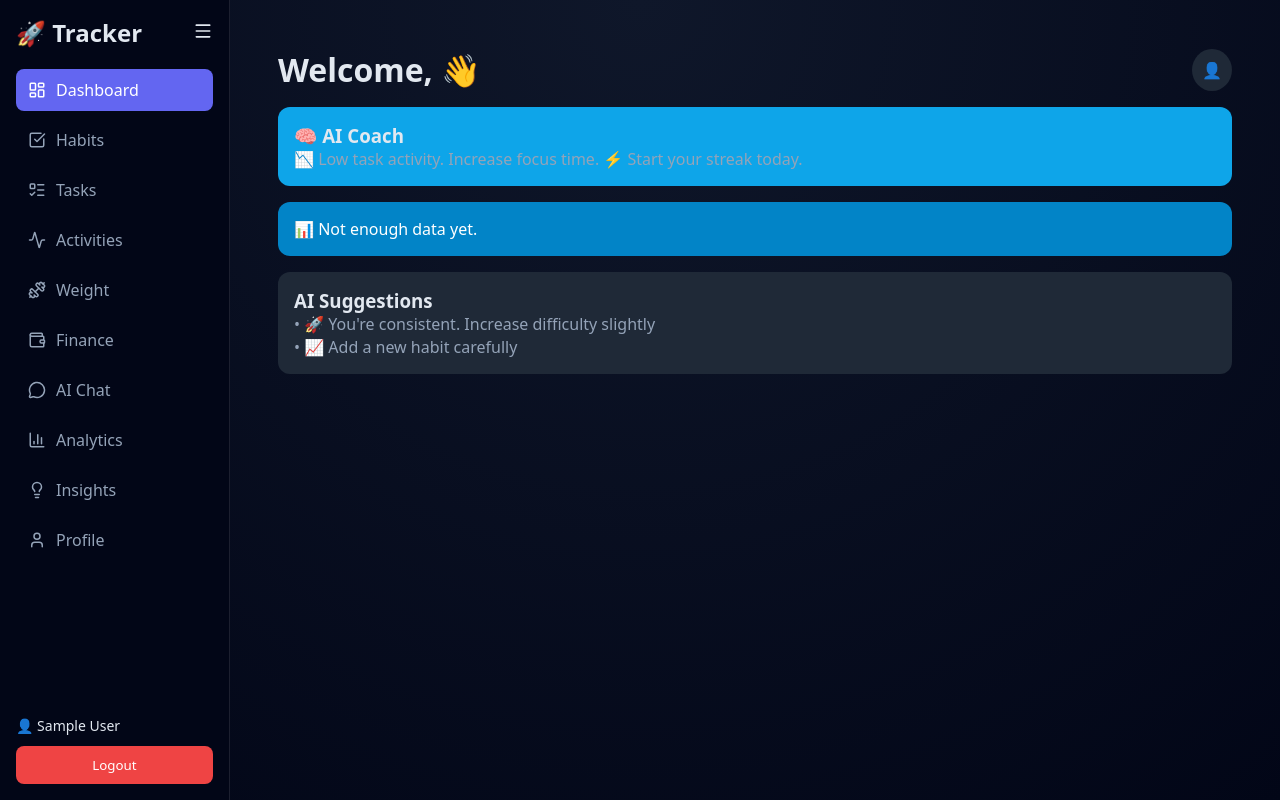
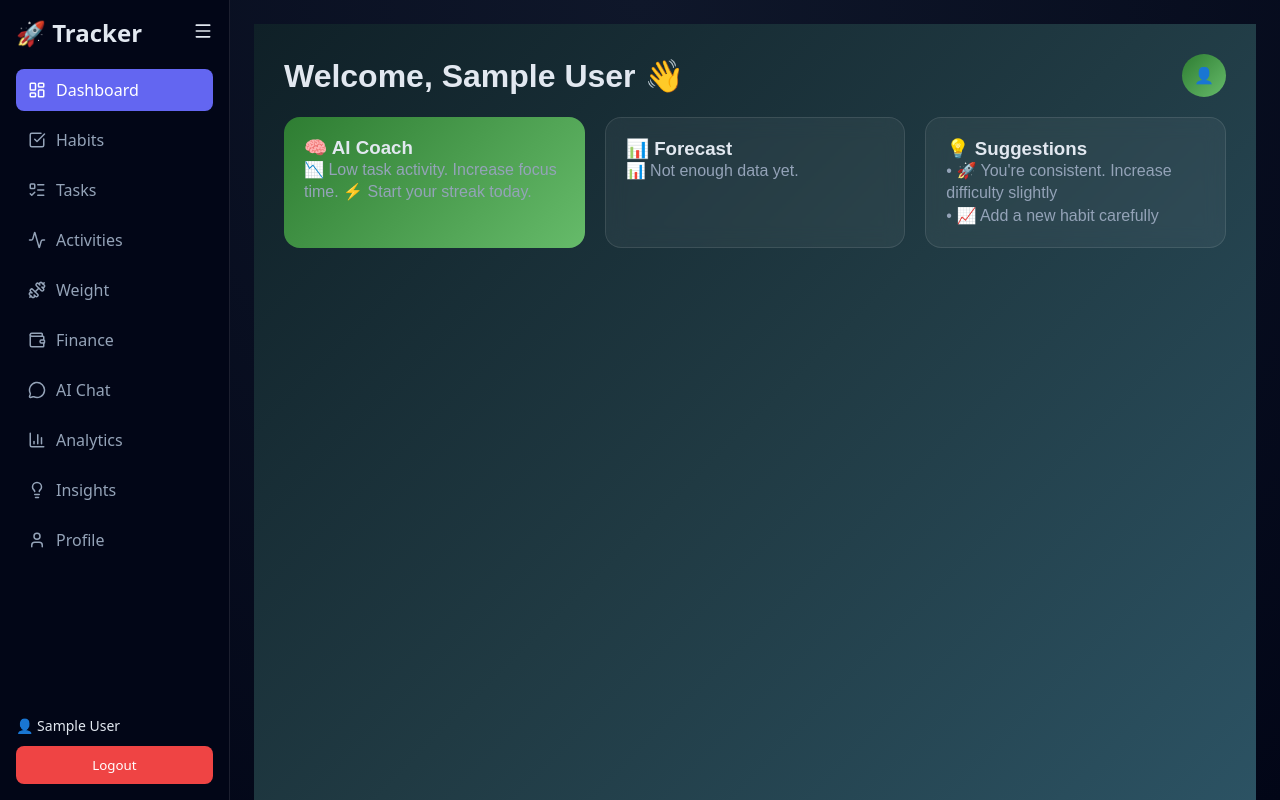
Before and after one commit to mavanigadda09/daily-tracker-app, a React (Vite) app: page / in a window 1280 px wide. Built offline with nearby package versions, Linux system fonts and the light colour scheme; no server answers; the database is empty; sample sign-in values are in the browser's storage.

Commit message:
fix: pass data to dashboard + UI sync

```diff
--- a/src/App.jsx
+++ b/src/App.jsx
@@ -11,7 +11,7 @@ import Activities from "./Activities";
 import Profile from "./Profile";
 import Weight from "./Weight";
 import Chat from "./Chat";
-import Finance from "./Finance"; // ✅ NEW
+import Finance from "./Finance";
 
 import Layout from "./Layout";
 import ProtectedRoute from "./ProtectedRoute";
@@ -60,7 +60,7 @@ export default function App() {
   const [weightGoal, setWeightGoal] = useState(null);
   const [logs, setLogs] = useState({});
   const [tasks, setTasks] = useState([]);
-  const [financeData, setFinanceData] = useState([]); // ✅ already exists
+  const [financeData, setFinanceData] = useState([]);
   const [chatHistory, setChatHistory] = useState([]);
   const [initialLoad, setInitialLoad] = useState(true);
 
@@ -77,7 +77,7 @@ export default function App() {
       setWeightGoal(data.weightGoal || null);
       setTasks(data.tasks || []);
       setGoal(data.goal || {});
-      setFinanceData(data.financeData || []); // ✅ finance load
+      setFinanceData(data.financeData || []);
       setChatHistory(data.chatHistory || []);
     });
   }, [firebaseUser]);
@@ -93,7 +93,7 @@ export default function App() {
       setWeightGoal(data.weightGoal || null);
       setTasks(data.tasks || []);
       setGoal(data.goal || {});
-      setFinanceData(data.financeData || []); // ✅ finance realtime
+      setFinanceData(data.financeData || []);
       setChatHistory(data.chatHistory || []);
       setInitialLoad(false);
     });
@@ -112,7 +112,7 @@ export default function App() {
       weightGoal,
       tasks,
       goal,
-      financeData, // ✅ finance auto-save
+      financeData,
       chatHistory
     });
 
@@ -123,7 +123,7 @@ export default function App() {
     weightGoal,
     tasks,
     goal,
-    financeData, // ✅ triggers save
+    financeData,
     chatHistory,
     firebaseUser,
     initialLoad
@@ -146,27 +146,17 @@ export default function App() {
     setWeightLogs((prev) => prev.filter((w) => w.date !== date));
   };
 
-  // ===== 🔥 AI ACTION HANDLERS =====
+  // ===== AI ACTIONS =====
   const handleAddHabit = (name) => {
-    setItems((prev) => [
-      ...prev,
-      { name, type: "habit", completed: {} }
-    ]);
+    setItems((prev) => [...prev, { name, type: "habit", completed: {} }]);
   };
 
   const handleAddTask = (name) => {
-    setTasks((prev) => [
-      ...prev,
-      { title: name, done: false }
-    ]);
+    setTasks((prev) => [...prev, { title: name, done: false }]);
   };
 
   const handleAddExpense = (expense) => {
-    const success = addFinance(expense);
-    if (!success) {
-      console.error("Failed to add expense:", expense);
-    }
-    return success;
+    return addFinance(expense);
   };
 
   // ===== LOADING =====
@@ -184,20 +174,33 @@ export default function App() {
         <Route path="/onboarding" element={<Onboarding />} />
 
         {/* PROTECTED */}
-        <Route path="/" element={
-          <ProtectedRoute firebaseUser={firebaseUser}>
-            <Layout user={user} onLogout={handleLogout} />
-          </ProtectedRoute>
-        }>
+        <Route
+          path="/"
+          element={
+            <ProtectedRoute firebaseUser={firebaseUser}>
+              <Layout user={user} onLogout={handleLogout} />
+            </ProtectedRoute>
+          }
+        >
 
-          <Route index element={<Dashboard />} />
+          {/* 🔥 FIXED: PASS DATA INTO DASHBOARD */}
+          <Route
+            index
+            element={
+              <Dashboard
+                items={items}
+                logs={logs}
+                tasks={tasks}
+                user={user}
+                setGoal={setGoal}
+                weightLogs={weightLogs}
+                weightGoal={weightGoal}
+              />
+            }
+          />
 
-          {/* ✅ FINANCE ROUTE */}
           <Route path="finance" element={
-            <Finance
-              financeData={financeData}
-              setFinanceData={setFinanceData}
-            />
+            <Finance financeData={financeData} setFinanceData={setFinanceData} />
           } />
 
           <Route path="chat" element={
@@ -206,7 +209,7 @@ export default function App() {
               tasks={tasks}
               weightLogs={weightLogs}
               user={user}
-              financeData={financeData} // ✅ AI can use finance
+              financeData={financeData}
               module="general"
               chatHistory={chatHistory}
               onHistoryChange={setChatHistory}
--- a/src/Dashboard.jsx
+++ b/src/Dashboard.jsx
@@ -12,7 +12,7 @@ import {
   getHabitSuggestions,
   predictPerformance,
   getAdaptiveGoal,
-  getUnifiedAI // 🔥 NEW
+  getUnifiedAI
 } from "./ai";
 
 export default function Dashboard({
@@ -28,7 +28,6 @@ export default function Dashboard({
 
   const habits = items.filter(i => i?.type === "habit");
 
-  // ================= DATA =================
   const daily = getDailyData(logs, tasks);
   const heatmap = getHeatmapData(daily);
   const streak = getStreak(heatmap);
@@ -36,7 +35,6 @@ export default function Dashboard({
   const goalData = parseSmartGoal(user?.goal);
   const consistency = 0.5;
 
-  // ================= WEIGHT =================
   const sorted = [...weightLogs].sort(
     (a, b) => new Date(a.date) - new Date(b.date)
   );
@@ -53,7 +51,6 @@ export default function Dashboard({
       ? Math.min(Math.round((currentDiff / totalDiff) * 100), 100)
       : 0;
 
-  // ================= 🧠 UNIFIED AI =================
   const unifiedAI = getUnifiedAI({
     habits,
     tasks,
@@ -63,7 +60,6 @@ export default function Dashboard({
     consistency
   });
 
-  // ================= OTHER AI =================
   const suggestions = getHabitSuggestions(items);
 
   const forecast = predictPerformance({
@@ -82,15 +78,7 @@ export default function Dashboard({
 
   const applyGoal = () => {
     if (!adaptive || !adaptive.suggestion) return;
-
-    const unit = goalData?.unit || "units";
-
-    const newGoalText =
-      unit === "minutes"
-        ? `${Math.round(adaptive.suggestion / 60)} hours`
-        : `${adaptive.suggestion} ${unit}`;
-
-    setGoal(newGoalText);
+    setGoal(`${adaptive.suggestion}`);
   };
 
   return (
@@ -101,7 +89,7 @@ export default function Dashboard({
         <h1>Welcome, {user?.name} 👋</h1>
 
         <motion.div
-          whileHover={{ scale: 1.05 }}
+          whileHover={{ scale: 1.1 }}
           style={styles.profile}
           onClick={() => navigate("/profile")}
         >
@@ -109,12 +97,12 @@ export default function Dashboard({
         </motion.div>
       </div>
 
-      {/* 🏋️ WEIGHT CARD */}
+      {/* GRID */}
+      <div style={styles.grid}>
+
+        {/* WEIGHT */}
         {weightLogs.length > 0 && (
-        <div
-          style={styles.weightCard}
-          onClick={() => navigate("/weight")}
-        >
+          <div style={styles.card}>
             <h3>🏋️ Weight Progress</h3>
 
             <div style={styles.weightGrid}>
@@ -147,75 +135,88 @@ export default function Dashboard({
           </div>
         )}
 
-      {/* 🧠 UNIFIED AI COACH */}
-      <div style={styles.aiCard}>
+        {/* AI COACH */}
+        <div style={styles.highlightCard}>
           <h3>🧠 AI Coach</h3>
           <p>{unifiedAI}</p>
         </div>
 
         {/* FORECAST */}
-      <div style={styles.forecastCard}>{forecast}</div>
+        <div style={styles.card}>
+          <h3>📊 Forecast</h3>
+          <p>{forecast}</p>
+        </div>
 
-      {/* ADAPTIVE GOAL */}
+        {/* ADAPTIVE */}
         {adaptive && (
-        <div style={styles.adaptiveCard}>
-          <h3>Adaptive Goal Suggestion</h3>
-
-          <p style={styles.adaptiveText}>
-            {adaptive.message}
-          </p>
-
-          <p style={styles.adaptiveValue}>
-            Suggested: {adaptive.suggestion}
-          </p>
+          <div style={styles.card}>
+            <h3>🎯 Adaptive Goal</h3>
+            <p>{adaptive.message}</p>
+            <p><b>{adaptive.suggestion}</b></p>
 
             {adaptive.change !== "same" && (
-            <button style={styles.applyBtn} onClick={applyGoal}>
+              <button style={styles.primaryBtn} onClick={applyGoal}>
                 Apply Goal
               </button>
             )}
           </div>
         )}
 
-      {/* AI SUGGESTIONS */}
+        {/* SUGGESTIONS */}
         <div style={styles.card}>
-        <h3>AI Suggestions</h3>
+          <h3>💡 Suggestions</h3>
           {suggestions.map((s, i) => (
             <p key={i}>• {s}</p>
           ))}
         </div>
 
       </div>
+    </div>
   );
 }
 
-// ================= STYLES =================
 const styles = {
   container: {
-    padding: 24,
-    display: "flex",
-    flexDirection: "column",
-    gap: 16
+    minHeight: "100vh",
+    padding: 30,
+    background: "linear-gradient(135deg, #0f2027, #203a43, #2c5364)",
+    color: "#fff",
+    fontFamily: "Poppins, sans-serif"
   },
 
   header: {
     display: "flex",
     justifyContent: "space-between",
-    alignItems: "center"
+    alignItems: "center",
+    marginBottom: 20
   },
 
   profile: {
-    background: "#1f2937",
-    padding: 10,
+    background: "linear-gradient(135deg, #2e7d32, #66bb6a)",
+    padding: 12,
     borderRadius: "50%",
     cursor: "pointer"
   },
 
-  weightCard: {
-    background: "#1f2937",
-    padding: 16,
-    borderRadius: 12,
-    cursor: "pointer"
+  grid: {
+    display: "grid",
+    gridTemplateColumns: "repeat(auto-fit, minmax(280px, 1fr))",
+    gap: 20
+  },
+
+  card: {
+    background: "rgba(255,255,255,0.05)",
+    backdropFilter: "blur(10px)",
+    padding: 20,
+    borderRadius: 16,
+    border: "1px solid rgba(255,255,255,0.1)"
+  },
+
+  highlightCard: {
+    background: "linear-gradient(135deg, #2e7d32, #66bb6a)",
+    padding: 20,
+    borderRadius: 16,
+    color: "#fff"
   },
 
   weightGrid: {
@@ -226,7 +227,7 @@ const styles = {
 
   progressBar: {
     height: 8,
-    background: "#374151",
+    background: "#1e293b",
     borderRadius: 10,
     overflow: "hidden"
   },
@@ -236,48 +237,13 @@ const styles = {
     background: "#22c55e"
   },
 
-  aiCard: {
-    padding: 16,
-    borderRadius: 12,
-    background: "#0ea5e9", // 🔥 upgraded highlight
-    color: "#fff"
-  },
-
-  forecastCard: {
-    padding: 16,
-    borderRadius: 12,
-    background: "#0284c7",
-    color: "#fff"
-  },
-
-  adaptiveCard: {
-    padding: 16,
-    borderRadius: 12,
-    background: "#065f46",
-    color: "#fff"
-  },
-
-  adaptiveText: {
-    marginBottom: 8
-  },
-
-  adaptiveValue: {
-    fontWeight: "bold",
-    marginBottom: 10
-  },
-
-  applyBtn: {
+  primaryBtn: {
+    marginTop: 10,
+    padding: 10,
+    border: "none",
+    borderRadius: 10,
     background: "#22c55e",
-    border: "none",
-    padding: "10px 14px",
-    borderRadius: 8,
     color: "#fff",
     cursor: "pointer"
-  },
-
-  card: {
-    padding: 16,
-    borderRadius: 12,
-    background: "#1f2937"
   }
 };
```
Lines whose indentation alone changed are shown as unchanged.
